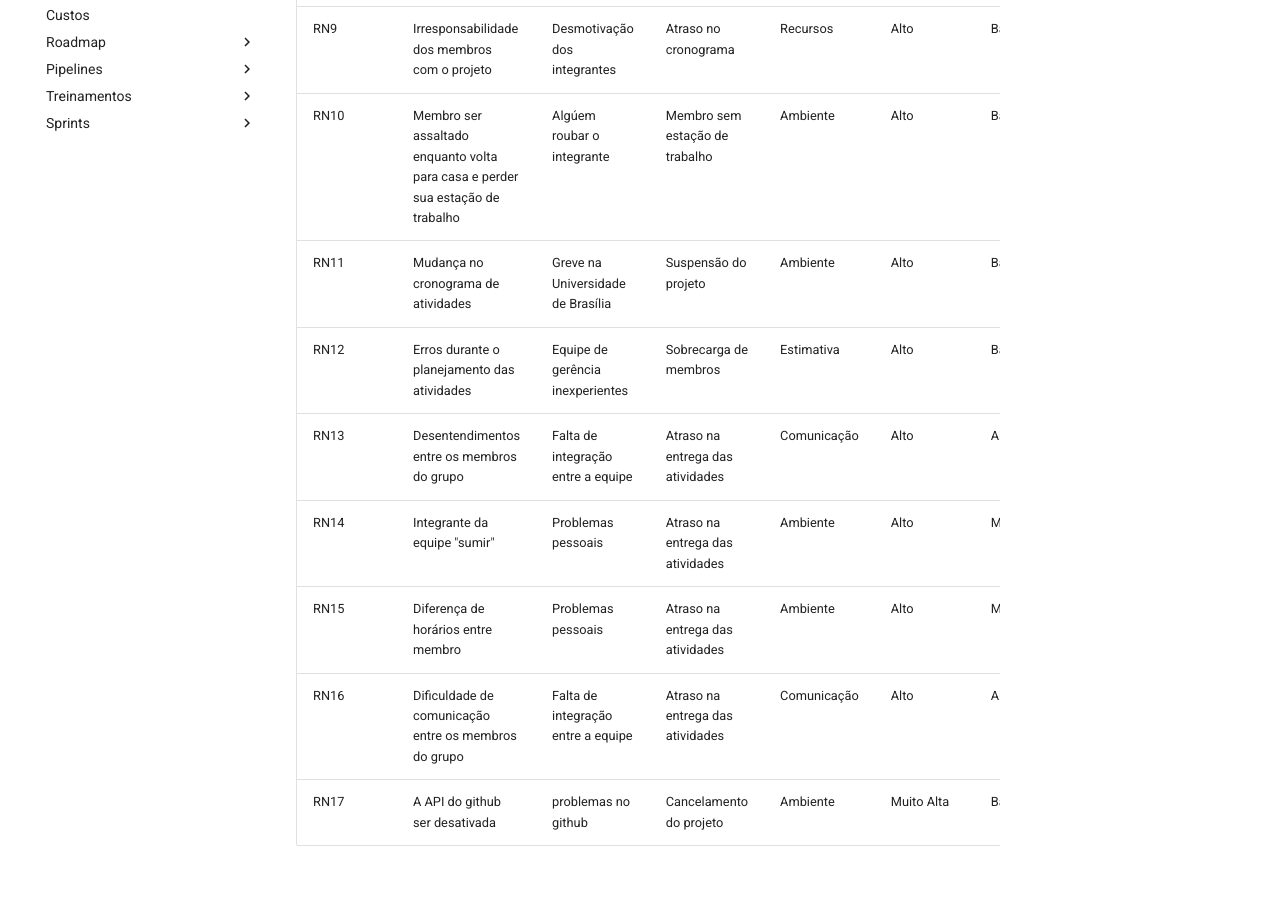
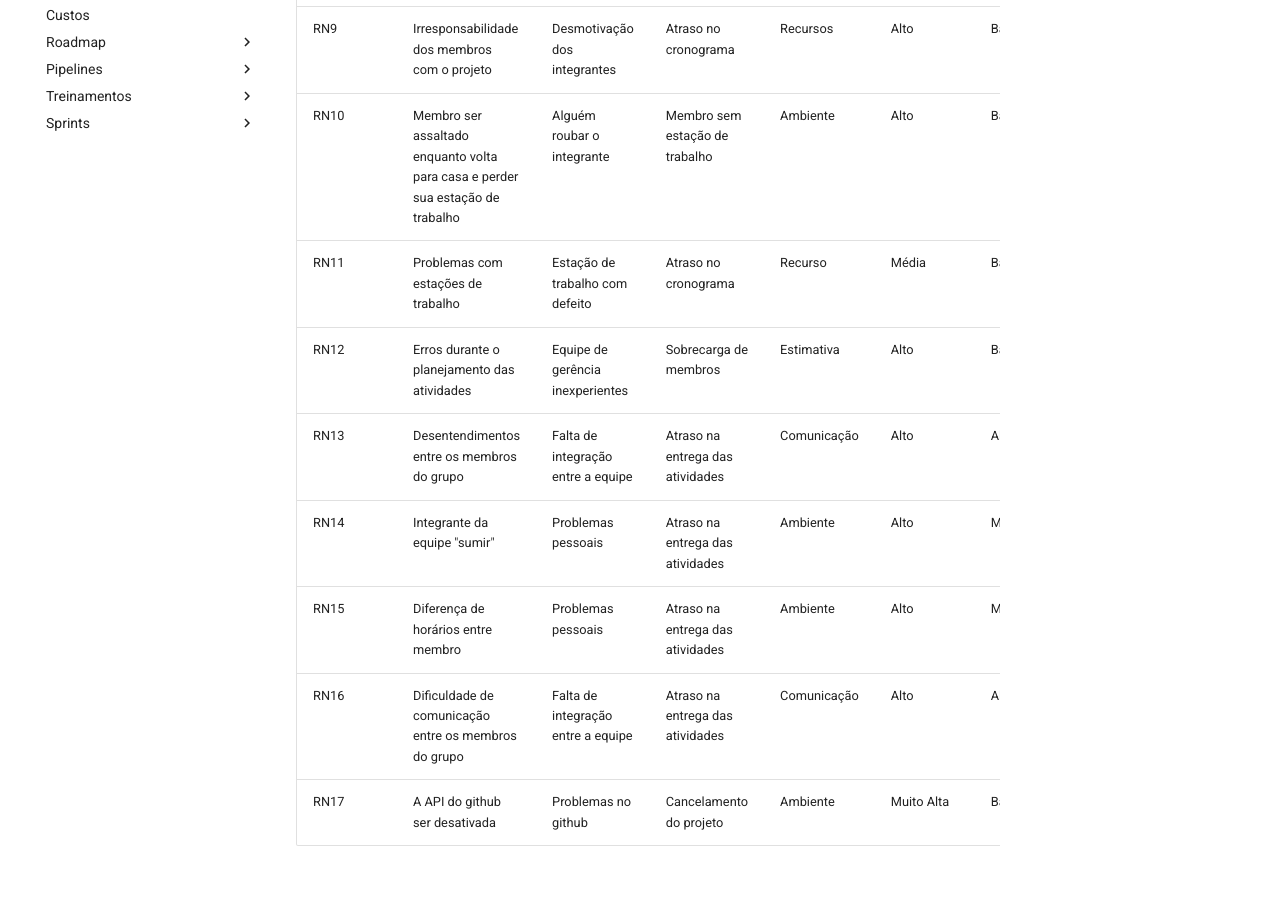
Before and after one commit to fga-eps-mds/2019.1-hubcare-docs, an MkDocs documentation site: the page built from docs/project-risk-management/risk-management-list/README.md, in a window 1280 px wide and 1400 px high, scrolled down 1005 px. Shown: the part 308-1206 px from the top of the window. Built offline with MkDocs 1.6.1 and Material for MkDocs 9.7.7, drawn with Linux system fonts in a browser that asks for light colours; comment, search, counter and statistics services are not loaded.

Commit message:
Update risk management

```diff
--- a/docs/project-risk-management/risk-management-list/README.md
+++ b/docs/project-risk-management/risk-management-list/README.md
@@ -19,14 +19,14 @@ O objetivo deste documento é descrever os riscos levantados de acordo com os ri
 |RN7|Baixa produtividade dos integrantes do grupo|Desmotivação dos membros da equipe| Atraso no cronograma|Recursos|Alto|Média|
 |RN8|Falta de integração entre a equipe| membros trabalharem juntos pela primeira vez| Atraso no cronograma|Recursos|Alto|Alta|
 |RN9|Irresponsabilidade dos membros com o projeto| Desmotivação dos integrantes| Atraso no cronograma|Recursos|Alto|Baixa|
-|RN10|Membro ser assaltado enquanto volta para casa e perder sua estação de trabalho| Algúem roubar o integrante|Membro sem estação de trabalho |Ambiente|Alto|Baixa|
-|RN11|Mudança no cronograma de atividades| Greve na Universidade de Brasília| Suspensão do projeto|Ambiente|Alto|Baixa|
+|RN10|Membro ser assaltado enquanto volta para casa e perder sua estação de trabalho| Alguém roubar o integrante|Membro sem estação de trabalho |Ambiente|Alto|Baixa|
+|RN11|Problemas com estações de trabalho| Estação de trabalho com defeito| Atraso no cronograma |Recurso|Média|Baixa|
 |RN12|Erros durante o planejamento das atividades| Equipe de gerência inexperientes| Sobrecarga de membros|Estimativa|Alto|Baixa|
 |RN13|Desentendimentos entre os membros do grupo| Falta de integração entre a equipe| Atraso na entrega das atividades|Comunicação|Alto|Alta|
 |RN14|Integrante da equipe "sumir"| Problemas pessoais| Atraso na entrega das atividades|Ambiente|Alto|Média|
 |RN15|Diferença de horários entre membro| Problemas pessoais| Atraso na entrega das atividades|Ambiente|Alto|Média|
 |RN16|Dificuldade de comunicação entre os membros do grupo| Falta de integração entre a equipe| Atraso na entrega das atividades|Comunicação|Alto|Alta|
-|RN17|A API do github ser desativada| problemas no github | Cancelamento do projeto |Ambiente|Muito Alta|Baixa|
+|RN17|A API do github ser desativada| Problemas no github | Cancelamento do projeto |Ambiente|Muito Alta|Baixa|
 
 ## Referências
 
```
